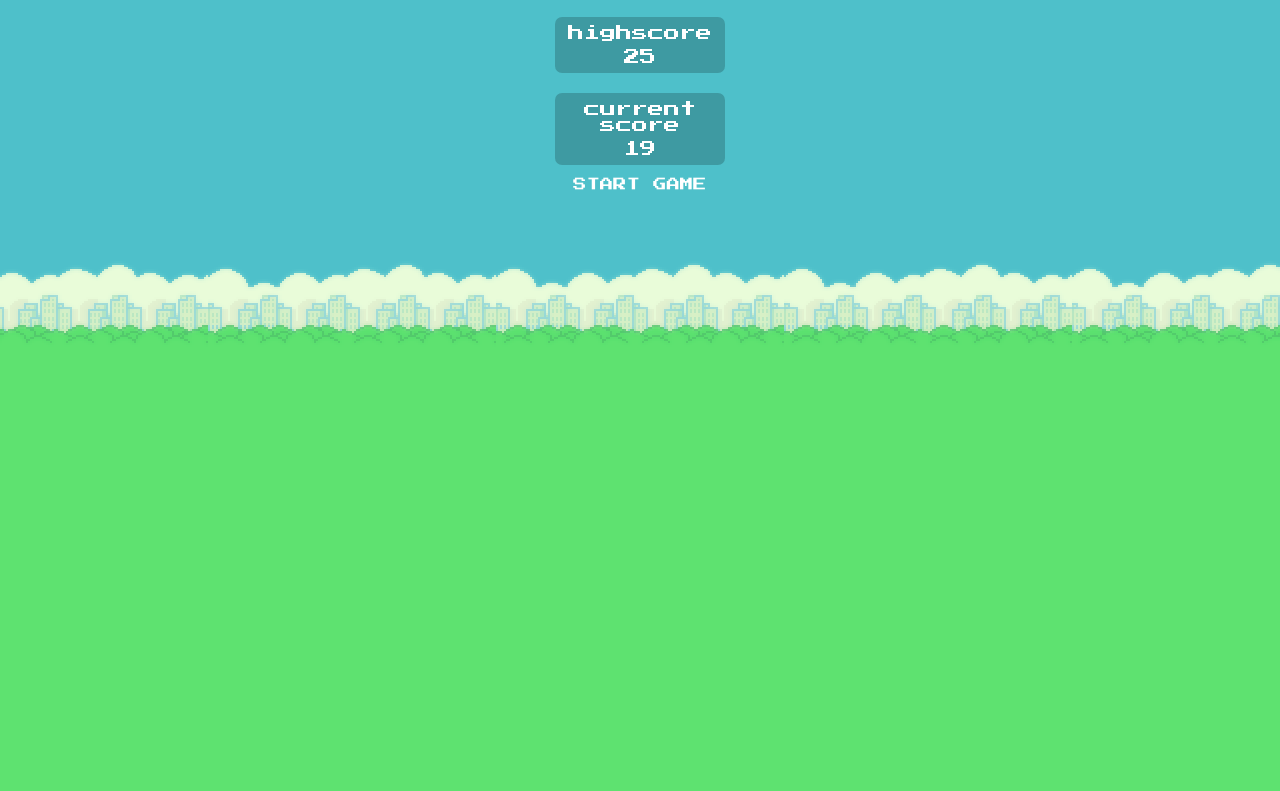
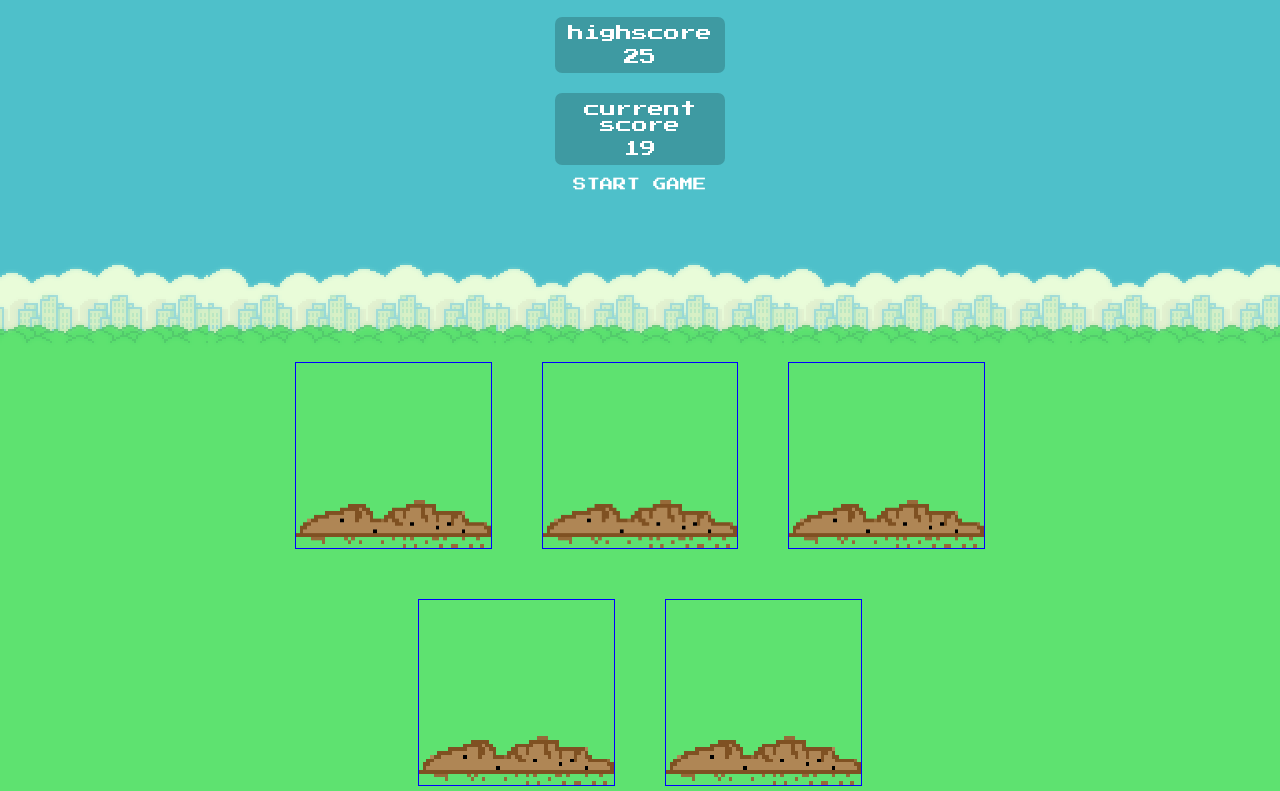
Before and after one commit to ttimoww/whack-a-mole, a website: page index.html in a window 1280 px wide. Shown: the part 43-834 px from the top of the page. Before the commit the page ends 800 px from the top, so only its background shows below. Drawn offline with nearby package versions, Linux system fonts and the light colour scheme.

Commit message:
Game grid including holes & moles.

```diff
--- /dev/null
+++ b/assets/js/gameStyles.js
@@ -0,0 +1,11 @@
+$(window).resize(function() {
+  const $mole = $('.hole__mole');
+  const $hole = $('.hole__hole');
+  $hole.css('padding-top', $mole.height() - $hole.height());
+});
+
+$(document).ready(function() {
+  const $mole = $('.hole__mole');
+  const $hole = $('.hole__hole');
+  $hole.css('padding-top', $mole.height() - $hole.height());
+});
--- a/assets/sass/base/_typography.scss
+++ b/assets/sass/base/_typography.scss
@@ -1 +1,2 @@
-@import url('https://fonts.googleapis.com/css?family=Press+Start+2P'); //font-family: 'Press Start 2P', cursive;
+@import url('https://fonts.googleapis.com/css?family=Press+Start+2P');
+//font-family: 'Press Start 2P', cursive;
--- a/assets/sass/layout/_game-info.scss
+++ b/assets/sass/layout/_game-info.scss
@@ -2,6 +2,7 @@ section.game-info{
   display: flex;
   flex-direction: column;
   align-items: center;
+  height: 350px;
 
   div.game-info__info-block{
     color: #FFF;
--- /dev/null
+++ b/assets/sass/layout/_game.scss
@@ -0,0 +1,44 @@
+section.game{
+  div.game__container{
+    display: grid;
+    grid-template-columns: repeat(6, 1fr);
+    grid-template-rows: repeat(2, 1fr);
+    grid-gap: 10px;
+    padding: 5px;
+
+
+    @include tablet{
+      max-width: 700px;
+      margin: 0 auto;
+      grid-gap: 50px;
+    }
+
+    div#hole1{grid-column: 1/3;}
+    div#hole2{grid-column: 3/5;}
+    div#hole3{grid-column: 5/7;}
+    div#hole4{grid-column: 2/4;}
+    div#hole5{grid-column: 4/6;}
+  }
+}
+
+div.hole{
+  position: relative;
+  border: 1px solid blue;
+  overflow: hidden;
+  //padding top is set by js > padding is equal to mole height minus hole height
+
+  img.hole__hole{
+    width: 100%;
+  }
+
+  img.hole__mole{
+    z-index: -1;
+    width: 50%;
+    position: absolute;
+    left: 50%;
+    bottom: 0px;
+    transform: translateX(-50%);
+    transition: .3s;
+    bottom: -100%;
+  }
+}
--- a/assets/sass/main.scss
+++ b/assets/sass/main.scss
@@ -9,3 +9,4 @@
 
 @import './layout/header';
 @import './layout/game-info';
+@import './layout/game';
--- a/index.html
+++ b/index.html
@@ -25,5 +25,31 @@
         <button type="button">start game</button>
       </div>
     </section>
+    <section class="game">
+      <div class="game__container">
+        <div class="hole" id="hole1">
+          <img src="./images/hole-grass.png" class="hole__hole">
+          <img src="./images/mole.png" class="hole__mole hidden">
+        </div>
+        <div class="hole" id="hole2">
+          <img src="./images/hole-grass.png" class="hole__hole">
+          <img src="./images/mole.png" class="hole__mole hidden">
+        </div>
+        <div class="hole" id="hole3">
+          <img src="./images/hole-grass.png" class="hole__hole">
+          <img src="./images/mole.png" class="hole__mole hidden">
+        </div>
+        <div class="hole" id="hole4">
+          <img src="./images/hole-grass.png" class="hole__hole">
+          <img src="./images/mole.png" class="hole__mole hidden">
+        </div>
+        <div class="hole" id="hole5">
+          <img src="./images/hole-grass.png" class="hole__hole">
+          <img src="./images/mole.png" class="hole__mole hidden">
+        </div>
+      </div>
+    </section>
   </body>
+  <script src="https://code.jquery.com/jquery-3.3.1.slim.min.js" integrity="sha256-3edrmyuQ0w65f8gfBsqowzjJe2iM6n0nKciPUp8y+7E=" crossorigin="anonymous"></script>
+  <script src="./assets/js/gameStyles.js" charset="utf-8"></script>
 </html>
```
Also changed, not shown: assets/css/style.css, 1 other file.
